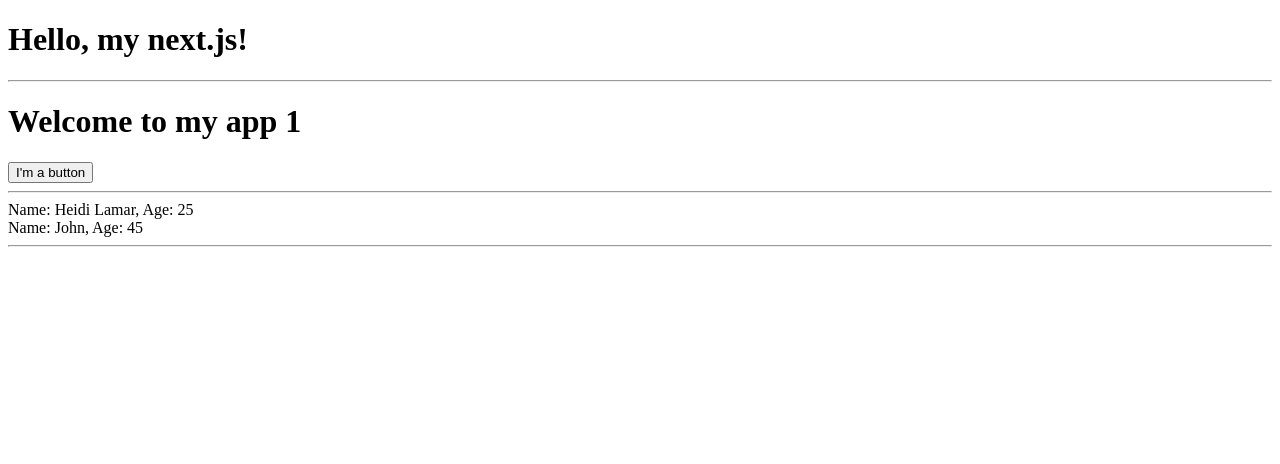
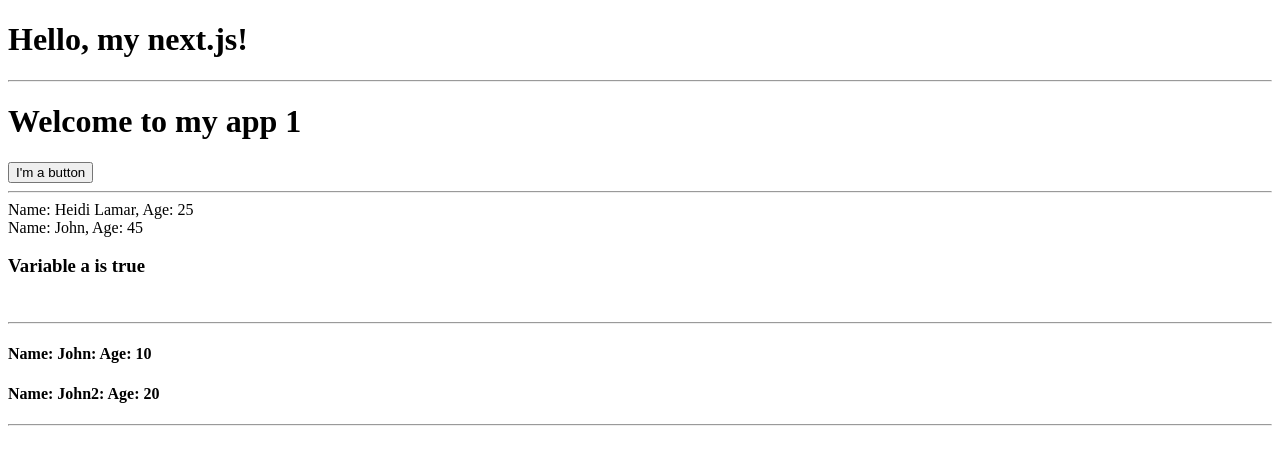
Before and after one commit to mposolda/misc2, a Next.js app in the folder react-nextjs-tutorial/my-app/: page / in a window 1280 px wide. Shown: the top 464 px of the page. Built offline with nearby package versions, Linux system fonts and the light colour scheme.

Commit message:
Map example
Signed-off-by: mposolda <mposolda@gmail.com>

```diff
--- a/react-nextjs-tutorial/my-app/app/MyApp2.tsx
+++ b/react-nextjs-tutorial/my-app/app/MyApp2.tsx
@@ -13,11 +13,14 @@ const person2: Person = {
   age: 45
 }
 
+const a: boolean = true;
+
 export function MyApp2() {
   return (
     <div>
       Name: {person1.name}, Age: {person1.age} <br />
       {'Name: ' + person2.name + ', Age: ' + person2.age} <br />
+      { a ? (<h3>Variable a is true</h3>) : (<h3>Variable a is false</h3>) } <br />
     </div>
   );
 }
--- /dev/null
+++ b/react-nextjs-tutorial/my-app/app/MyApp3.tsx
@@ -0,0 +1,30 @@
+interface Person {
+  name: string,
+  age: number,
+}
+
+const persons: Person[] = [
+  {
+    name: "John",
+    age:10
+  },
+  {
+    name: "John2",
+    age: 20
+  }
+]
+
+// This will log into the next.js server console (not JS console inside browser)
+console.log("Hello from heree");
+
+export function MyApp3() {
+  return (
+    <div>{
+      persons.map(person => {
+        console.log("Hello");
+        return (<h4>Name: {person.name}: Age: {person.age}</h4>)
+      })
+    }
+    </div>
+  );
+}
--- a/react-nextjs-tutorial/my-app/app/page.tsx
+++ b/react-nextjs-tutorial/my-app/app/page.tsx
@@ -1,5 +1,6 @@
 import { MyApp1 } from "./MyApp1";
 import { MyApp2 } from "./MyApp2";
+import { MyApp3 } from "./MyApp3";
 
 export default function Page() {
   return (
@@ -12,6 +13,9 @@ export default function Page() {
 
       <MyApp2 />
       <hr />
+
+      <MyApp3 />
+      <hr />
     </div>
   )
 }
```
